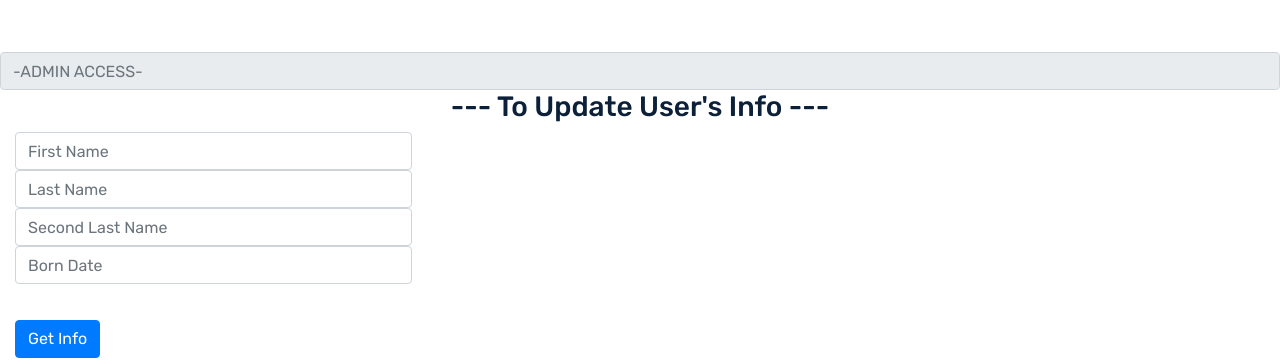
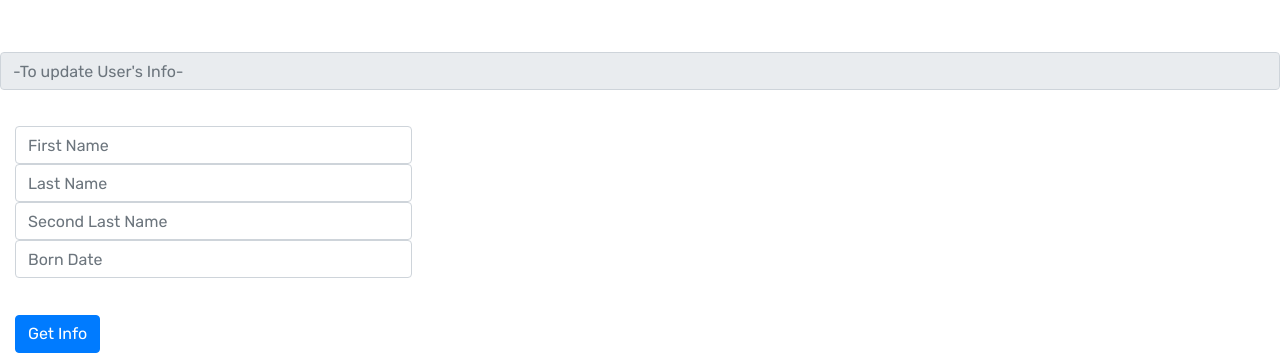
Before and after one commit to Daviixo/BancoUDVProyecto, a PHP site: page /news.php in a window 1280 px wide. Shown: the part 913-1277 px from the top of the page. Run offline with PHP 8.4, Linux system fonts and the light colour scheme; the visitor is signed in with stand-in values (Sample User, id 1); some web fonts are replaced.

Commit message:
updating design

```diff
--- a/BancoAplicaciones/Bank_UDV_30032021/news.php
+++ b/BancoAplicaciones/Bank_UDV_30032021/news.php
@@ -212,8 +212,8 @@ if (isset($_POST['logout'])) {
 
         <!-- Update User's info -->
 
-        <input class="form-control" style="margin-left: 50tx" type="text" placeholder="-ADMIN ACCESS-" readonly>
-        <h3 style="margin-left: 50tx">--- To Update User's Info ---</h3>
+        <input class="form-control" style="margin-left: 50tx" type="text" placeholder="-To update User's Info-" readonly>
+        <br>
 
         <div class="col-sm-4">
 
```
